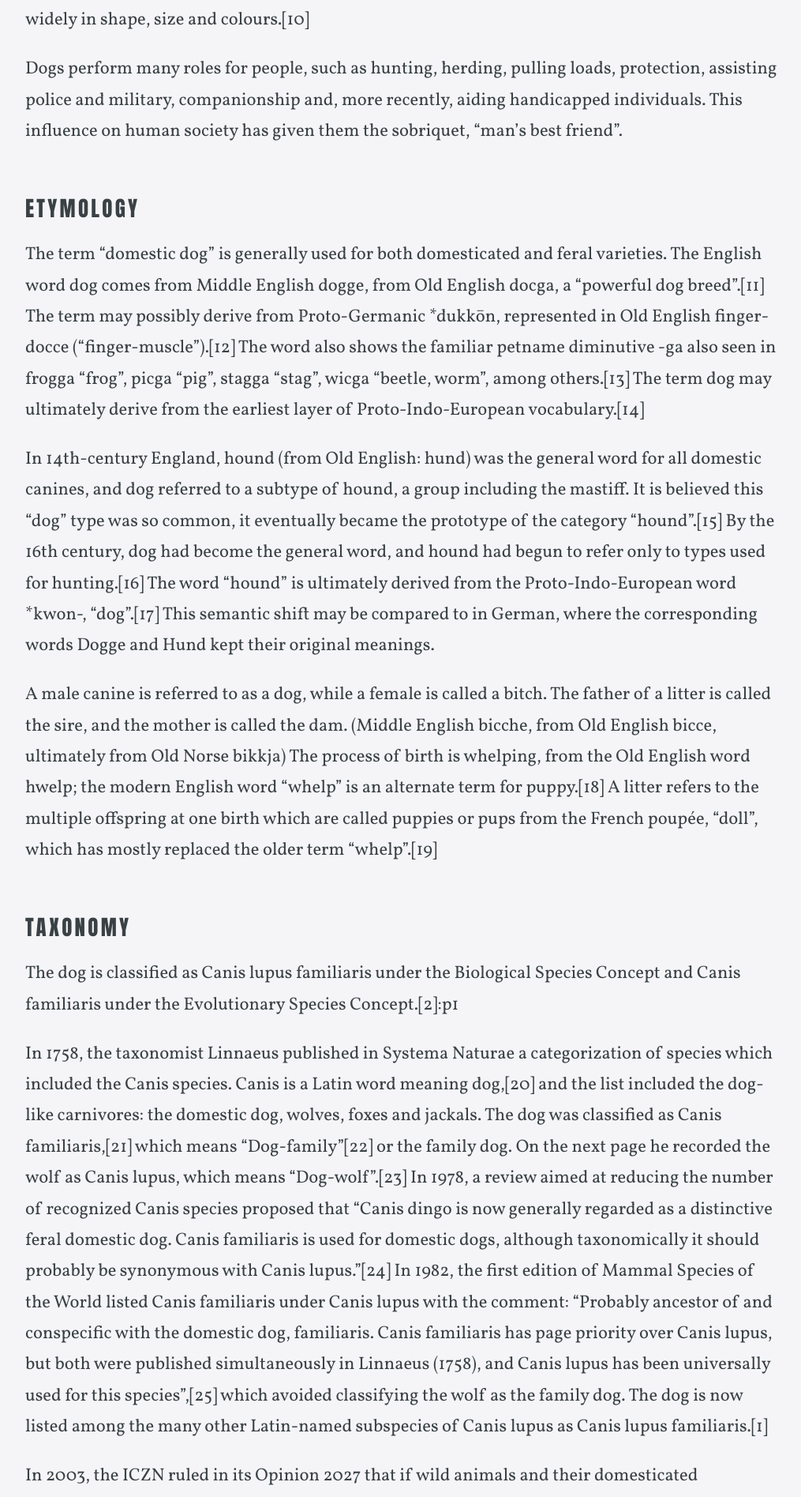
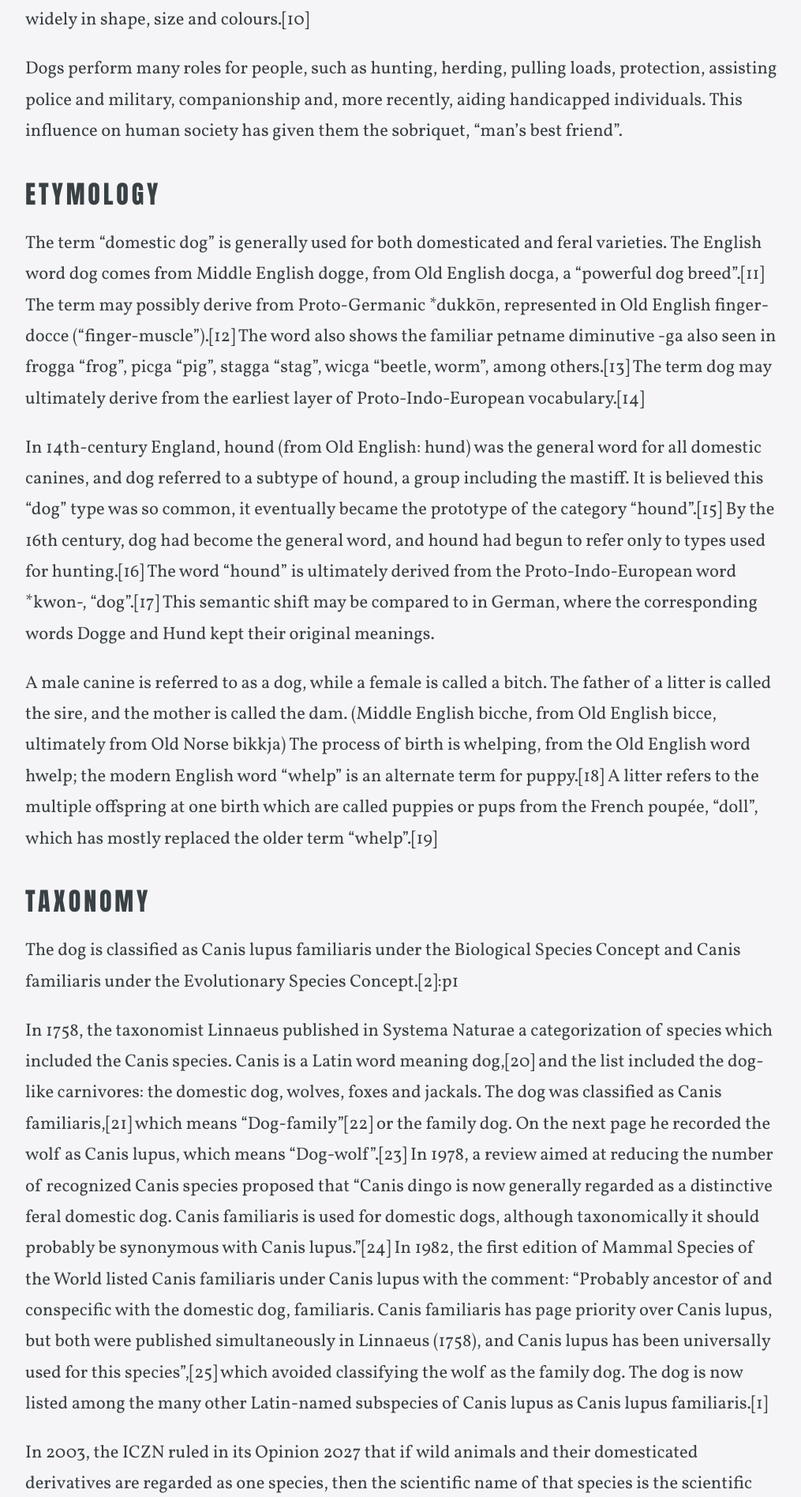
Before and after one commit to Ivanca/ivanca.github.io, a Jekyll site: the page built from terms.md, in a window 1280 px wide. Shown: the part 1696-3591 px from the top of the page at 79% size, without its empty margins (128-1143 px from the left). Built offline with Jekyll 4.4.1, drawn with Linux system fonts in a browser that asks for light colours; some web fonts are replaced.

Commit message:
Adjust heading margins and sizes for improved typography consistency

```diff
--- a/_sass/_typography.scss
+++ b/_sass/_typography.scss
@@ -44,7 +44,7 @@ h6 {
 	line-height: 1.5;
 
 	&:not(:first-child) {
-		margin-top: 2.2em;
+		margin-top: 1.2em;
 	}
 }
 
@@ -66,8 +66,8 @@ h2, h3 {
 }
 
 h3 {
-	font-size: 2.7rem;
-	letter-spacing: 0.12em;
+    font-size: 3.2rem;
+    letter-spacing: 0.12em;
 }
 
 h3.post-summary-title {
```
